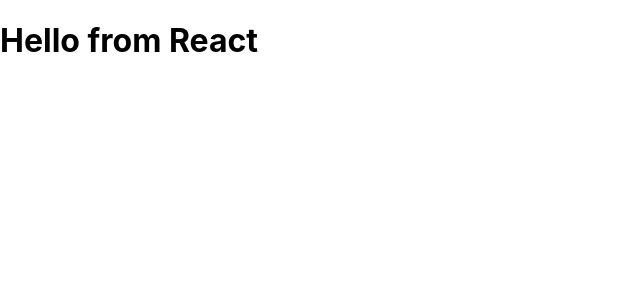
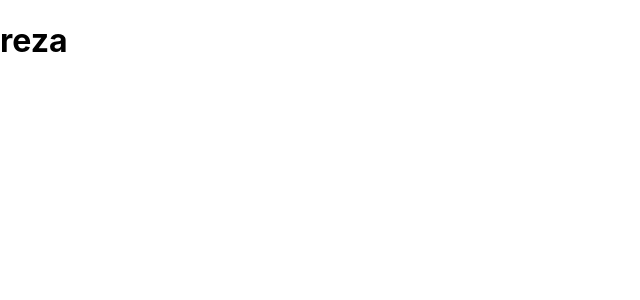
Before and after one commit to reza-salemi/todo-list, a React (Create React App) app: page / in a window 1280 px wide. Shown: the top 300 px of the page, without its empty margins (0-640 px from the left). Built offline with nearby package versions, Linux system fonts and the light colour scheme.

Commit message:
add header component

```diff
--- a/src/App.js
+++ b/src/App.js
@@ -1,7 +1,10 @@
+import Header from "./components/Header";
+
 function App() {
+  const name = "Mohammad Reza";
   return (
-    <div className="App">
-      <h1>Hello from React</h1>
+    <div className="container">
+      <Header title="reza" />
     </div>
   );
 }
--- /dev/null
+++ b/src/components/Header.js
@@ -0,0 +1,20 @@
+import PropTypes from "prop-types";
+
+const Header = ({ title }) => {
+  return (
+    <div>
+      <header>
+        <h1>{title}</h1>
+      </header>
+    </div>
+  );
+};
+
+Header.defaultProps = {
+  title: "Task Tracker",
+};
+
+Header.propTypes = {
+  title: PropTypes.string,
+};
+export default Header;
```
